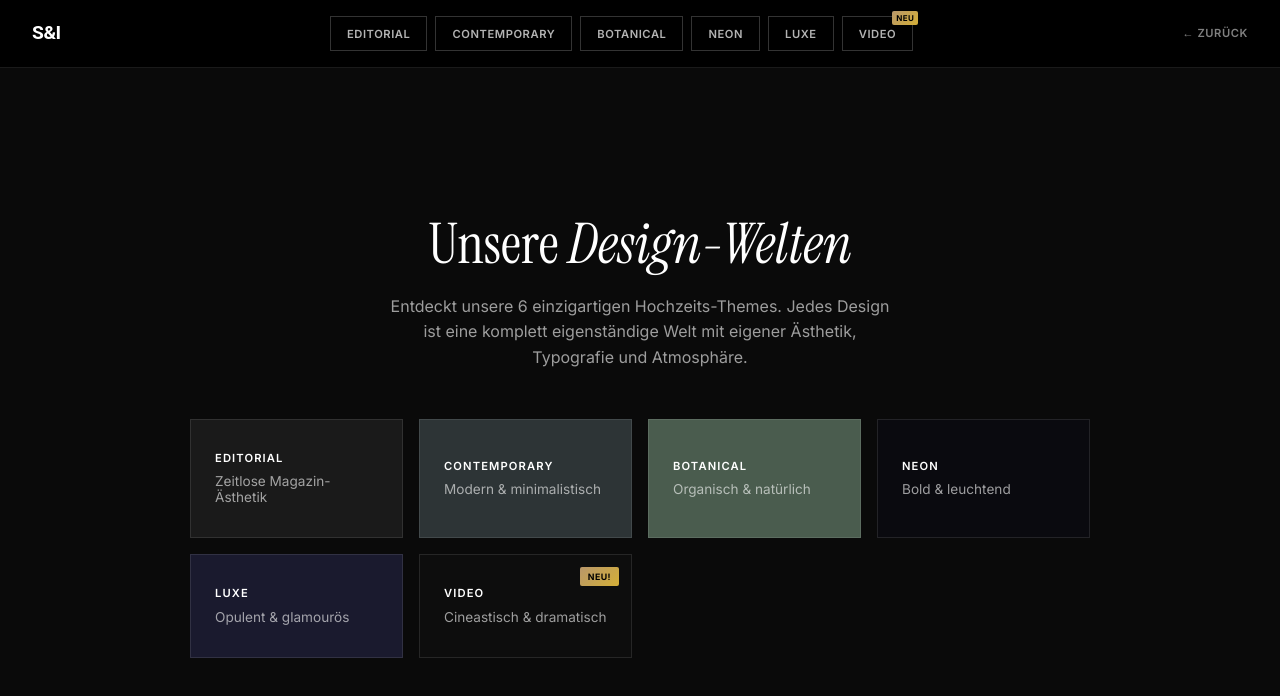
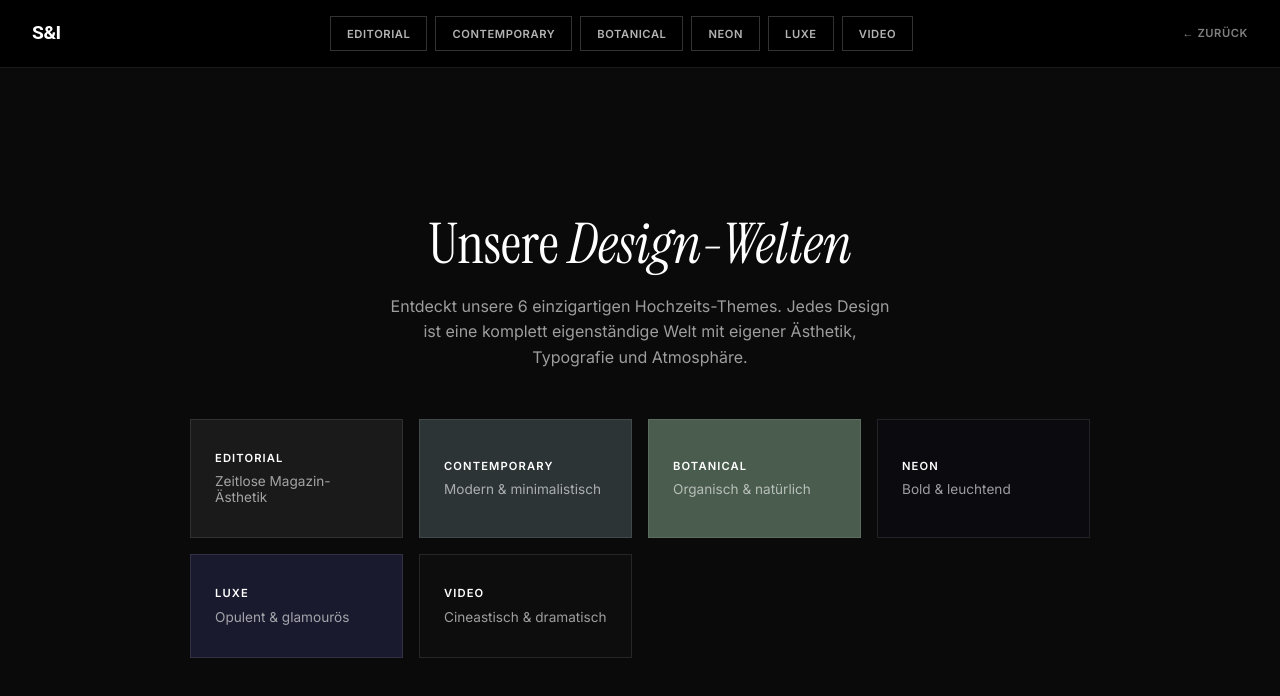
Before and after one commit to sarahiver/si-wedding, a React (Create React App) app: page /demo in a window 1280 px wide. Shown: the top 696 px of the page. Built offline with nearby package versions, Linux system fonts and the light colour scheme; no server answers; a web font is replaced by a local one.

Commit message:
new bage ciao

```diff
--- a/src/pages/DemoPage.js
+++ b/src/pages/DemoPage.js
@@ -37,8 +37,7 @@ const THEMES = {
     name: 'Video',
     url: 'https://video-example-one.vercel.app/',
     vibe: 'Cineastisch & dramatisch',
-    color: '#0d0d0d',
-    isNew: true
+    color: '#0d0d0d'
   }
 };
 
@@ -119,19 +118,6 @@ const ThemeButton = styled.button`
   }
 `;
 
-const NewIndicator = styled.span`
-  position: absolute;
-  top: -6px;
-  right: -6px;
-  background: linear-gradient(135deg, #B8976A, #D4AF37);
-  color: #000;
-  font-size: 0.5rem;
-  font-weight: 700;
-  padding: 2px 4px;
-  border-radius: 2px;
-  letter-spacing: 0.05em;
-`;
-
 const BackButton = styled.a`
   font-family: 'Inter', sans-serif;
   font-size: 0.7rem;
@@ -192,15 +178,6 @@ const ThemeName = styled.h2`
   display: flex;
   align-items: center;
   gap: 8px;
-`;
-
-const ThemeNewBadge = styled.span`
-  background: linear-gradient(135deg, #B8976A, #D4AF37);
-  color: #000;
-  font-size: 0.55rem;
-  font-weight: 700;
-  padding: 3px 6px;
-  border-radius: 2px;
 `;
 
 const ThemeVibe = styled.p`
@@ -265,19 +242,6 @@ const ThemeCard = styled.button`
   }
 `;
 
-const CardNewBadge = styled.span`
-  position: absolute;
-  top: 12px;
-  right: 12px;
-  background: linear-gradient(135deg, #B8976A, #D4AF37);
-  color: #000;
-  font-size: 0.55rem;
-  font-weight: 700;
-  padding: 4px 8px;
-  border-radius: 2px;
-  letter-spacing: 0.05em;
-`;
-
 const CardName = styled.h3`
   font-family: 'Inter', sans-serif;
   font-size: 0.7rem;
@@ -318,7 +282,6 @@ function DemoPage() {
               onClick={() => handleThemeChange(key)}
             >
               {theme.name}
-              {theme.isNew && <NewIndicator>NEU</NewIndicator>}
             </ThemeButton>
           ))}
         </ThemeNav>
@@ -338,7 +301,6 @@ function DemoPage() {
           <ThemeInfo>
             <ThemeName>
               {currentTheme.name}
-              {currentTheme.isNew && <ThemeNewBadge>NEU!</ThemeNewBadge>}
             </ThemeName>
             <ThemeVibe>{currentTheme.vibe}</ThemeVibe>
           </ThemeInfo>
@@ -360,7 +322,6 @@ function DemoPage() {
                 $color={theme.color}
                 onClick={() => handleThemeChange(key)}
               >
-                {theme.isNew && <CardNewBadge>NEU!</CardNewBadge>}
                 <CardName>{theme.name}</CardName>
                 <CardVibe>{theme.vibe}</CardVibe>
               </ThemeCard>
```
